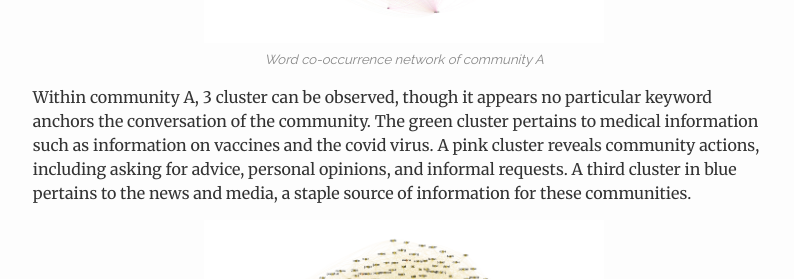
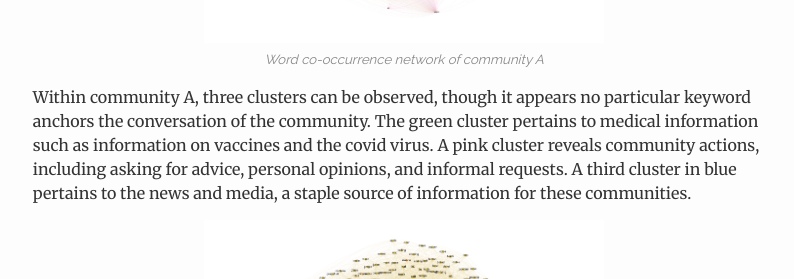
Before and after one commit to vnck/vnck.github.io, a Jekyll site: the page built from _posts/2021-08-18-visualising-sg-anti-vax-communities.md, in a window 1280 px wide and 900 px high, scrolled down 3857 px. Shown: the part 173-452 px from the top of the window, without its empty margins (236-1030 px from the left). Built offline with Jekyll 4.4.1, drawn with Linux system fonts in a browser that asks for light colours; comment, search, counter and statistics services are not loaded.

Commit message:
edit post

```diff
--- a/_posts/2021-08-18-visualising-sg-anti-vax-communities.md
+++ b/_posts/2021-08-18-visualising-sg-anti-vax-communities.md
@@ -75,7 +75,7 @@ To improve the interpretability of the network, only the top 1000 most frequentl
     <figcaption>Word co-occurrence network of community A</figcaption>
 </figure>
 
-Within community A, 3 cluster can be observed, though it appears no particular keyword anchors the conversation of the community. The green cluster pertains to medical information such as information on vaccines and the covid virus. A pink cluster reveals community actions, including asking for advice, personal opinions, and informal requests. A third cluster in blue pertains to the news and media, a staple source of information for these communities.
+Within community A, three clusters can be observed, though it appears no particular keyword anchors the conversation of the community. The green cluster pertains to medical information such as information on vaccines and the covid virus. A pink cluster reveals community actions, including asking for advice, personal opinions, and informal requests. A third cluster in blue pertains to the news and media, a staple source of information for these communities.
 
 <figure>
     <img src="../assets/posts/2021-08-18-visualising-sg-anti-vax-communities/word_network_B.png"/>
```
